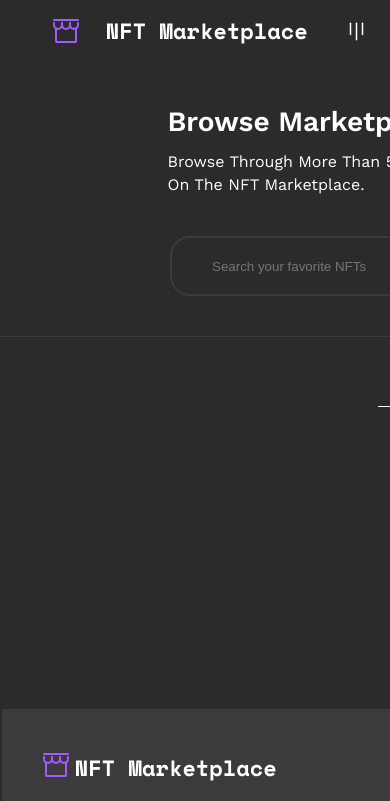
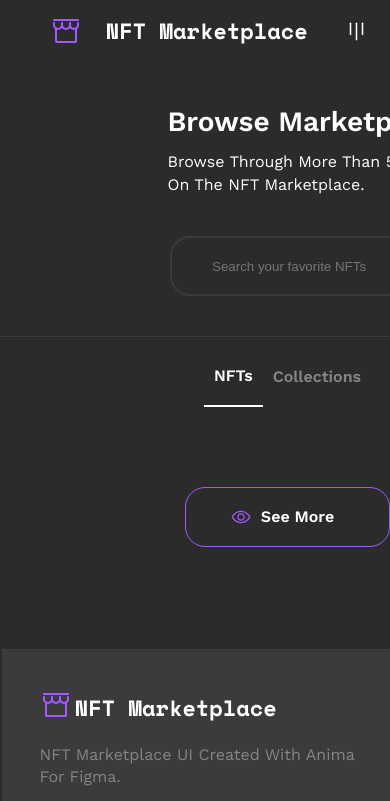
Before and after one commit to Mehemmed-Cf/Mehemmed-CF_Deploy-Frontend-Project, a plain HTML site: page client/Pages/Marketplace/index.html in a window 390 px wide. Shown: the top 801 px of the page. Drawn offline with nearby package versions, Linux system fonts and the light colour scheme; no server answers.

Commit message:
responsive for Marketplace added

```diff
--- a/client/Pages/Artist-Detail/index.js
+++ b/client/Pages/Artist-Detail/index.js
@@ -151,6 +151,13 @@ function fillArtistNFTs(creator) {
     NFT_Card.append(Image, NFT_Info);
 
     NFT_Cards_Section.append(NFT_Card);
+
+    NFT_Card.addEventListener("click", () => {
+      window.open(
+        "http://127.0.0.1:5500/client/Pages/Marketplace/index.html",
+        "_self"
+      );
+    });
   });
 }
 
@@ -168,7 +175,7 @@ function fillArtistChainId(creator) {
   ChainId_Btn.appendChild(chainIDContent);
 
   ChainId_Btn.addEventListener("click", () => {
-    navigator.clipboard.writeText(chainIDContent.textContent);
+    navigator.clipboard.writeText(creator.chainId);
     Toastify({
       text: "Copy That Fella! ;)",
       duration: 3000,
--- a/client/Pages/Home/index.js
+++ b/client/Pages/Home/index.js
@@ -5,7 +5,10 @@ const loaderElement = document.querySelector(".Loader");
 const ViewRankings_Btn = document.querySelector(".ViewRankings-Btn");
 
 ViewRankings_Btn.addEventListener("click", () => {
-  window.open("http://127.0.0.1:5500/client/Pages/Rankings/index.html");
+  window.open(
+    "http://127.0.0.1:5500/client/Pages/Rankings/index.html",
+    "_self"
+  );
 });
 
 const Shroomie_NFT = document.querySelector("#Shroomie-NFT");
@@ -18,12 +21,18 @@ Shroomie_NFT.addEventListener("click", () => {
 
 const NFTCard = document.querySelector(".CollectionCard");
 NFTCard.addEventListener("click", () => {
-  window.open("http://127.0.0.1:5500/client/Pages/Marketplace/index.html");
+  window.open(
+    "http://127.0.0.1:5500/client/Pages/Marketplace/index.html",
+    "_self"
+  );
 });
 
 const SeeAll_Btn = document.querySelector(".SeeAll-Btn");
 SeeAll_Btn.addEventListener("click", () => {
-  window.open("http://127.0.0.1:5500/client/Pages/Marketplace/index.html");
+  window.open(
+    "http://127.0.0.1:5500/client/Pages/Marketplace/index.html",
+    "_self"
+  );
 });
 
 getDataFromServer();
--- a/client/sass/pages/Home/_Home.scss
+++ b/client/sass/pages/Home/_Home.scss
@@ -1075,7 +1075,6 @@ html {
 
   .NFT-Info {
     @include Flexed(flex, center, flex-end, column);
-    // padding: 100px;
     padding: 360px 195px 60px 195px;
 
     @include for-size(tablet) {
@@ -1085,8 +1084,7 @@ html {
     @include for-size(phone) {
       display: block;
       padding: 120px 195px 40px 195px;
-      width: 315px;
-      height: 433px;
+      transform: scale(0.7);
     }
 
     .NFT-Frame {
--- a/client/sass/pages/Marketplace/_Marketplace.scss
+++ b/client/sass/pages/Marketplace/_Marketplace.scss
@@ -92,6 +92,10 @@
   .MarketPlace {
     @include Flexed(flex, center, center, column);
 
+    @include for-size(phone) {
+      padding-left: 100px;
+    }
+
     .MarketPlace-Frame {
       @include Flex-ItemsAndPosition(flex, center, column);
       gap: 10px;
@@ -100,14 +104,35 @@
         width: 834px;
       }
 
+      @include for-size(phone) {
+        width: 375px;
+      }
+
       .Line {
         width: 1520px;
         height: 1px;
         background-color: var(--BackGround-Secondary);
+
+        @include for-size(tablet) {
+          width: 1134px;
+        }
+
+        @include for-size(phone) {
+          width: 800px;
+        }
       }
 
       .Frame {
         @include Flexed(flex, center, flex-start);
+
+        @include for-size(tablet) {
+          align-items: center;
+          width: 680px;
+        }
+
+        @include for-size(phone) {
+          width: 315px;
+        }
 
         .Tabs {
           display: flex;
@@ -119,8 +144,16 @@
             padding: 0px 30px;
             gap: 16px;
             text-align: center;
-            border-bottom: 1px solid;
+            border-bottom: 2px solid white;
             @include text-formatter(Work Sans, 22px, 600, 140%);
+
+            @include for-size(tablet) {
+              @include text-formatter(Work Sans, 16px, 600, 140%);
+            }
+
+            @include for-size(phone) {
+              padding: 0px 10px;
+            }
           }
 
           .Collections-Tab {
@@ -131,6 +164,14 @@
             text-align: center;
             color: var(--CaptionAndLabelText);
             @include text-formatter(Work Sans, 22px, 600, 140%);
+
+            @include for-size(tablet) {
+              @include text-formatter(Work Sans, 16px, 600, 140%);
+            }
+
+            @include for-size(phone) {
+              padding: 0px 10px;
+            }
           }
         }
       }
@@ -144,10 +185,13 @@
       margin: auto;
 
       @include for-size(tablet) {
+        width: 690px !important;
         grid-template-columns: repeat(2, 1fr);
       }
 
       @include for-size(phone) {
+        width: 315px !important;
+        padding: 40px 0px;
         grid-template-columns: repeat(1, 1fr);
       }
 
```
Also changed, not shown: client/sass/main.css.
